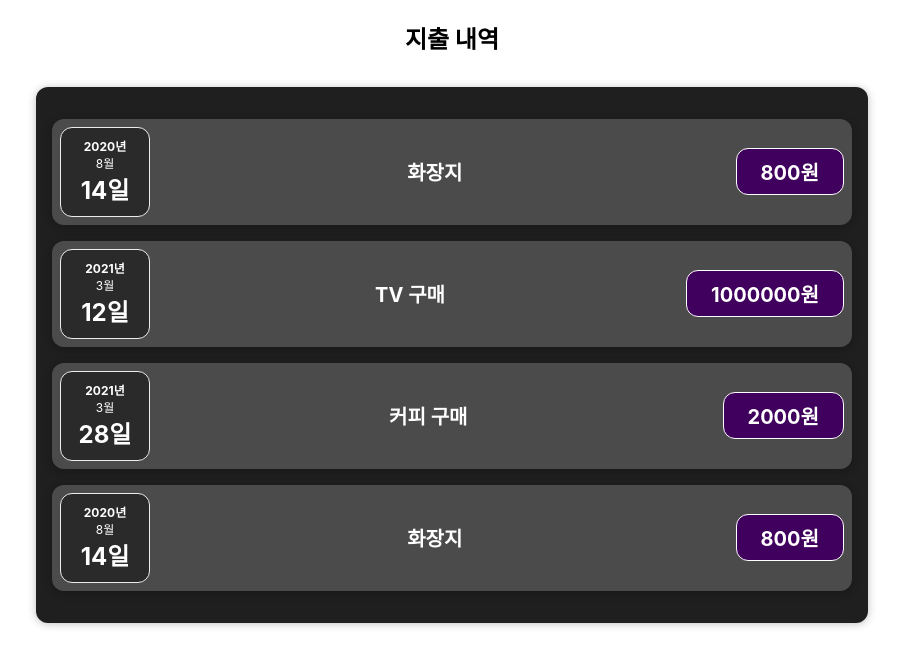
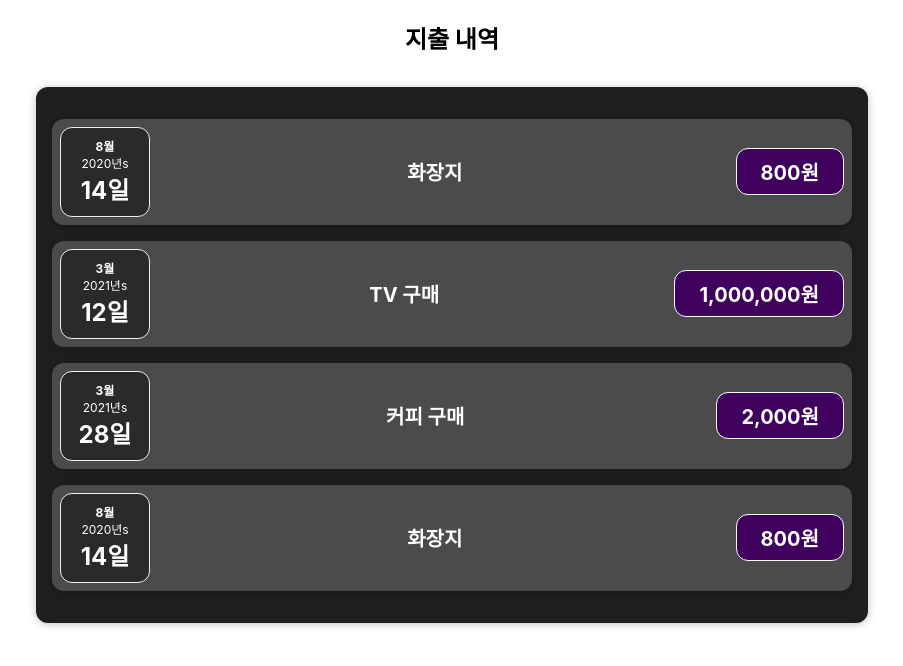
Before and after one commit to TaeHee00/Expenses-List, a JavaScript app: page / in a window 1280 px wide. Shown: the top 666 px of the page, without its empty margins (188-1091 px from the left). Built offline with nearby package versions, Linux system fonts and the light colour scheme; the HTML template or start-up script is replaced by a standard one.

Commit message:
Card Component 추가
Expense items를 한번에 조작하기위해 컴포넌트 추가

```diff
--- /dev/null
+++ b/src/components/Card.css
@@ -0,0 +1,4 @@
+.card {
+    border-radius: 12px;
+    box-shadow: 0 1px 8px rgba(0, 0, 0, 0.25);
+}
--- /dev/null
+++ b/src/components/Card.js
@@ -0,0 +1,8 @@
+import './Card.css';
+
+function Card(props){
+    const classes = 'card ' + props.className;
+    return <div className={classes}>{props.children}</div>
+}
+
+export default Card;
--- a/src/components/ExpenseDate.js
+++ b/src/components/ExpenseDate.js
@@ -6,8 +6,8 @@ function ExpenseDate(props){
     const year = props.date.getFullYear();
 
     return <div className="expense-date">
-        <div className="expense-date__month">{year}년</div>
-        <div className="expense-date__year">{month}</div>
+        <div className="expense-date__month">{month}</div>
+        <div className="expense-date__year">{year}년s</div>
         <div className="expense-date__day">{day}</div>
     </div>;
 }
--- a/src/components/ExpenseItem.js
+++ b/src/components/ExpenseItem.js
@@ -1,19 +1,17 @@
 import './ExpenseItem.css';
 import ExpenseDate from './ExpenseDate'
+import Card from './Card'
 
 function ExpenseItem(props){
-    const expenseTitle = props.title;
-    const expenseAmount = props.amount;
-
     return (
-        <div className="expense-item">
+        <Card className="expense-item">
             <ExpenseDate date={props.date}/>
             {/*강효원 권범수*/}
             <div className="expense-item__description">
-                <h2>{expenseTitle}</h2>
-                <div className={"expense-item__price"}>{expenseAmount}원</div>
+                <h2>{props.title}</h2>
+                <div className={"expense-item__price"}>{props.amount.toString().replace(/\B(?<!\.\d*)(?=(\d{3})+(?!\d))/g, ",")}원</div>
             </div>
-        </div>
+        </Card>
     );
 }
 
--- a/src/components/Expenses.js
+++ b/src/components/Expenses.js
@@ -1,9 +1,10 @@
 import ExpenseItem from './ExpenseItem'
 import './Expenses.css'
+import Card from './Card'
 
 function Expenses(props){
     return (
-        <div className={"expenses"}>
+        <Card className={"expenses"}>
             <ExpenseItem
                 title={props.items[0].title}
                 amount={props.items[0].amount}
@@ -24,7 +25,7 @@ function Expenses(props){
                 amount={props.items[0].amount}
                 date={props.items[0].date}
             ></ExpenseItem>
-        </div>
+        </Card>
     );
 }
 
```
